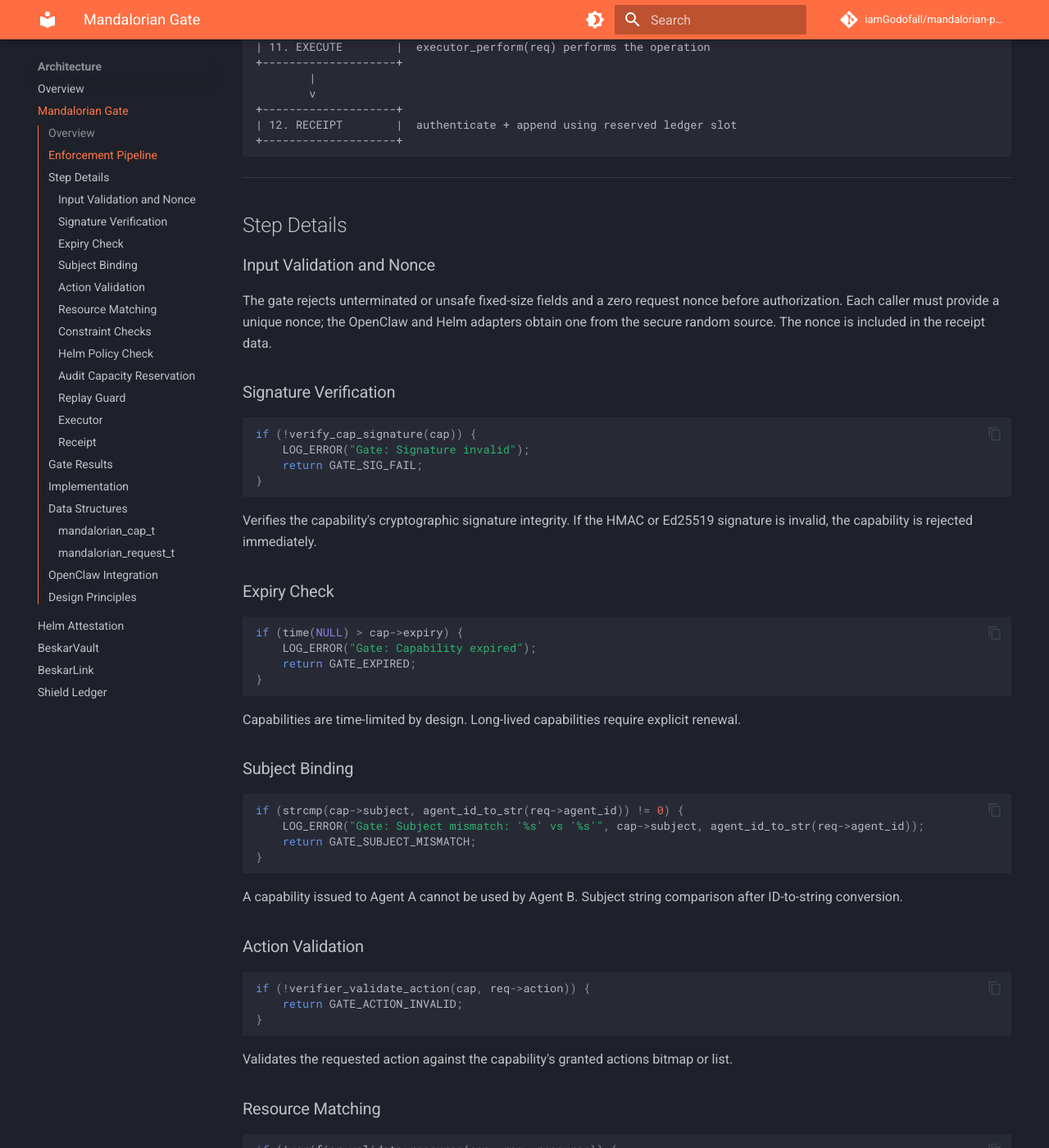
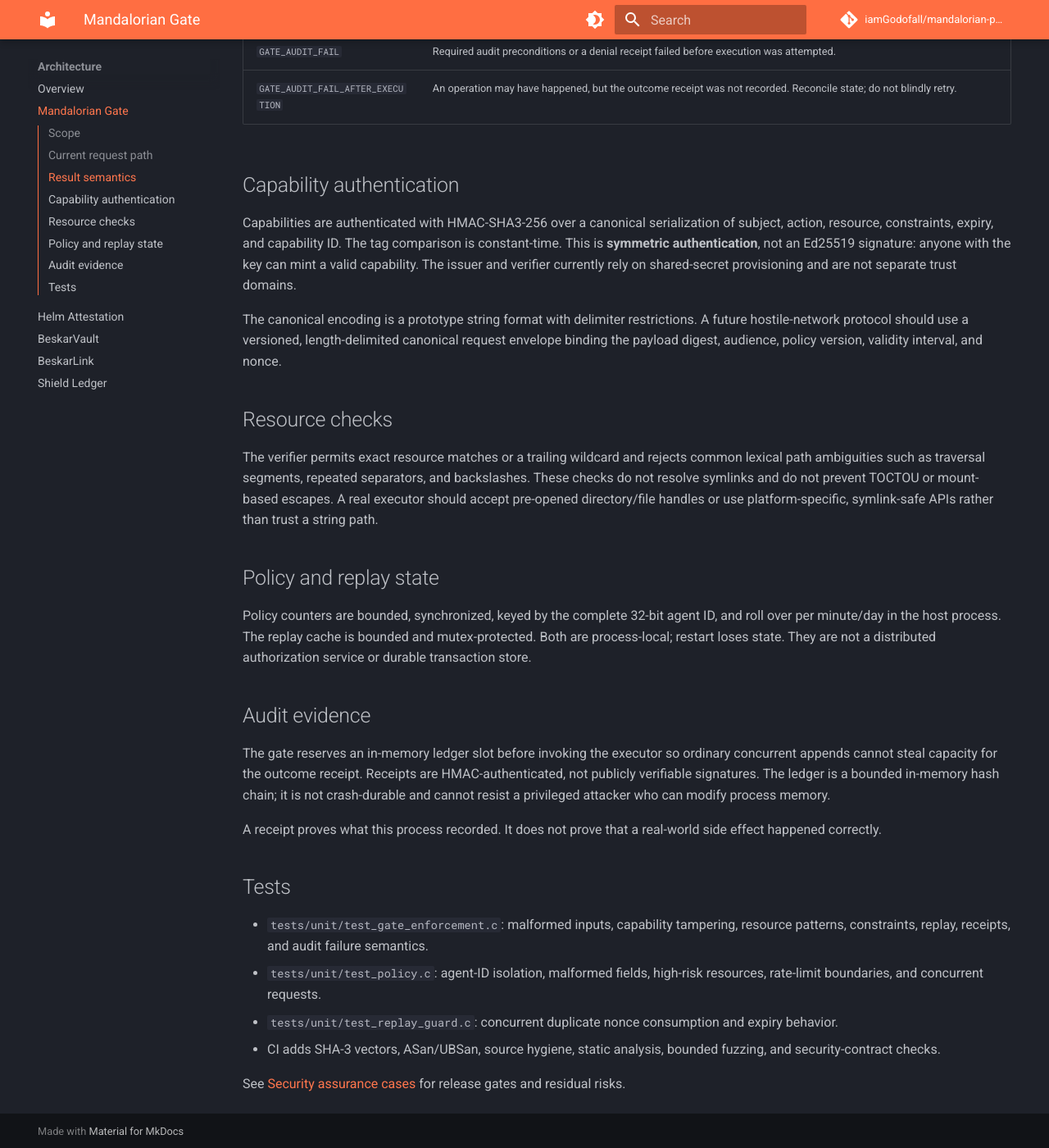
Before and after one commit to iamGodofall/mandalorian-project, an MkDocs documentation site: the page built from docs/architecture/gate.md, in a window 1280 px wide and 1400 px high, scrolled down 1596 px. Shown: the whole window at 82% size. Built offline with MkDocs 1.6.1 and Material for MkDocs 9.7.7, drawn with Linux system fonts in a browser that asks for light colours; comment, search, counter and statistics services are not loaded; some of the changed text lies outside the part shown.

Commit message:
Rewrite gate architecture around actual enforcement and result semantics

````diff
--- a/docs/architecture/gate.md
+++ b/docs/architecture/gate.md
@@ -1,297 +1,78 @@
-# Mandalorian Gate — Single Enforcement Point
+# Mandalorian Gate — Host Prototype
 
-> Every capability check. Every time. No exceptions. No bypass paths.
+> **Assurance boundary:** this is a host-side authorization library, not an OS isolation boundary. The current executor is simulated. Do not treat this document as proof that untrusted processes cannot bypass the gate.
 
----
+## Scope
 
-## Overview
+Implemented in `mandalorian/core/gate.c`, the gate validates a request against a capability, evaluates process-local policy, consumes a request nonce, reserves audit capacity, invokes the current executor backend, and records a receipt when possible.
 
-The Mandalorian Gate is the **only entry point** for capability-based operations in the Mandalorian system. All tool calls — `exec`, `read`, `write`, `process`, `web`, `memory`, `cron` — must pass through it. There are no side doors, no debug paths, no "just this once" exceptions.
+The gate can protect operations only when callers voluntarily route them through this library. It cannot prevent a process from using its own ambient OS permissions or invoking unrelated system APIs. Complete mediation requires a separately confined executor and OS-enforced capabilities/handles.
 
-Implemented in `mandalorian/core/gate.c`, enforced by `mandalorian_execute()`.
+## Current request path
 
----
-
-## Enforcement Pipeline
-
-```
-Tool Call Received
+```text
+Input bounds and nonce
         |
-        v
-+--------------------+
-| 1. INPUT           |  bounded fields and nonzero request nonce?
-+--------------------+
+Capability MAC verification and expiry
         |
-        v
-+--------------------+
-| 2. SIGNATURE       |  verify_cap_signature(cap) valid?
-+--------------------+
+Subject, action, resource, and payload constraints
         |
-        v
-+--------------------+
-| 3. EXPIRY          |  time(NULL) < cap->expiry?
-+--------------------+
+Contextual policy
         |
-        v
-+--------------------+
-| 4. SUBJECT         |  cap->subject == agent_id_to_str(req->agent_id)?
-+--------------------+
+Receipt key check + ledger slot reservation
         |
-        v
-+--------------------+
-| 5. ACTION          |  verifier_validate_action(cap, req->action)?
-+--------------------+
+Atomic process-local replay guard
         |
-        v
-+--------------------+
-| 6. RESOURCE        |  verifier_validate_resource(cap, req->resource)?
-+--------------------+
+Host executor (simulated)
         |
-        v
-+--------------------+
-| 7. CONSTRAINTS     |  verifier_check_constraints(cap, req->payload)?
-+--------------------+
-        |
-        v
-+--------------------+
-| 8. POLICY          |  policy_evaluate(req, cap) ALLOWs call?
-+--------------------+
-        |
-        v
-+--------------------+
-| 9. AUDIT RESERVE   |  receipt key available + ledger slot reserved?
-+--------------------+
-        |
-        v
-+--------------------+
-| 10. REPLAY GUARD   |  consume (agent_id, request_nonce) atomically?
-+--------------------+
-        |
-        v
-+--------------------+
-| 11. EXECUTE        |  executor_perform(req) performs the operation
-+--------------------+
-        |
-        v
-+--------------------+
-| 12. RECEIPT        |  authenticate + append using reserved ledger slot
-+--------------------+
+Receipt authentication + in-memory ledger append
 ```
 
----
+The sequence is useful for testing denial behavior and audit failure semantics. It does not provide durable replay state or durable audit evidence.
 
-## Step Details
-
-### Input Validation and Nonce
-
-The gate rejects unterminated or unsafe fixed-size fields and a zero request nonce before authorization. Each caller must provide a unique nonce; the OpenClaw and Helm adapters obtain one from the secure random source. The nonce is included in the receipt data.
-
-### Signature Verification
-
-```c
-if (!verify_cap_signature(cap)) {
-    LOG_ERROR("Gate: Signature invalid");
-    return GATE_SIG_FAIL;
-}
-```
-
-Verifies the capability's cryptographic signature integrity. If the HMAC or Ed25519 signature is invalid, the capability is rejected immediately.
-
-### Expiry Check
-
-```c
-if (time(NULL) > cap->expiry) {
-    LOG_ERROR("Gate: Capability expired");
-    return GATE_EXPIRED;
-}
-```
-
-Capabilities are time-limited by design. Long-lived capabilities require explicit renewal.
-
-### Subject Binding
-
-```c
-if (strcmp(cap->subject, agent_id_to_str(req->agent_id)) != 0) {
-    LOG_ERROR("Gate: Subject mismatch: '%s' vs '%s'", cap->subject, agent_id_to_str(req->agent_id));
-    return GATE_SUBJECT_MISMATCH;
-}
-```
-
-A capability issued to Agent A cannot be used by Agent B. Subject string comparison after ID-to-string conversion.
-
-### Action Validation
-
-```c
-if (!verifier_validate_action(cap, req->action)) {
-    return GATE_ACTION_INVALID;
-}
-```
-
-Validates the requested action against the capability's granted actions bitmap or list.
-
-### Resource Matching
-
-```c
-if (!verifier_validate_resource(cap, req->resource)) {
-    return GATE_RESOURCE_VIOLATION;
-}
-```
-
-Pattern matching against `cap->resource`. `/home/agent/*` does not grant `/etc/shadow`.
-
-### Constraint Checks
-
-```c
-if (!verifier_check_constraints(cap, req->payload)) {
-    return GATE_CONSTRAINT_FAIL;
-}
-```
-
-Rate limiting, payload size limits, and temporal constraints (business hours, maintenance windows).
-
-### Helm Policy Check
-
-```c
-if (!policy_evaluate(req, cap)) {
-    LOG_ERROR("Gate: Policy denied");
-    return GATE_POLICY_DENY;
-}
-```
-
-Dynamic security policy from Helm. Can revoke capabilities in real-time based on threat signals or schedule changes.
-
-### Audit Capacity Reservation
-
-Before invoking the executor, the gate verifies that receipt authentication is configured and reserves one ledger slot under the ledger mutex. Ordinary writers cannot consume reserved capacity. If no slot is available, the request is rejected before execution.
-
-### Replay Guard
-
-The gate atomically consumes the `(agent_id, request_nonce)` pair only after authorization and audit capacity reservation. A repeated pair is denied. The bounded, process-local cache keeps entries until the capability expiry and fails closed when no slot is available. This is not durable replay protection across process restarts, and it does not stop an authorized caller from deliberately creating a new request with a new nonce.
-
-### Executor
-
-```c
-ledger_reservation_t reservation = LEDGER_RESERVATION_INIT;
-if (!receipt_key_is_set() || reserve_ledger_entry(&reservation) != 0) {
-    return GATE_AUDIT_FAIL;  /* fail before executing */
-}
-exec_result_t exec_res = executor_perform(req);
-/* The outcome must consume the reserved slot, even on executor failure. */
-```
-
-Currently simulates the operation. The repository does not yet hand real filesystem or process authority through an seL4 object capability; do not treat the host C gate as an OS isolation boundary.
-
-### Receipt
-
-```c
-receipt_t receipt = generate_receipt(req, cap, GATE_OK, NULL);
-if (verify_receipt(&receipt) != 0 ||
-    log_receipt_reserved(&receipt, &reservation) != 0) {
-    return GATE_AUDIT_FAIL_AFTER_EXECUTION;
-}
-LOG_INFO("Gate: SUCCESS - authenticated receipt recorded");
-```
-
-The gate verifies the receipt MAC and consumes a ledger slot reserved before execution. It atomically consumes a nonzero per-request nonce after authorization; duplicate nonces are denied and the bounded replay cache fails closed when full. Denial receipt failures return `GATE_AUDIT_FAIL`; a receipt failure after execution returns `GATE_AUDIT_FAIL_AFTER_EXECUTION`. In that latter case, the operation may already have happened, so callers must not blindly retry. Malformed inputs that cannot safely be formatted may be rejected before a receipt can be created. Both the ledger and replay cache are process-local and non-durable.
-
----
-
-## Gate Results
+## Result semantics
 
 | Result | Meaning |
-|--------|---------|
-| `GATE_OK` | A real executor performed the operation and the result was receipted |
-| `GATE_SIMULATED` | Authorization and audit passed, but the host executor simulated the operation; no file operation occurred |
-| `GATE_SIG_FAIL` | Capability signature invalid |
-| `GATE_EXPIRED` | Capability expired |
-| `GATE_SUBJECT_MISMATCH` | Wrong agent |
-| `GATE_ACTION_INVALID` | Action not permitted |
-| `GATE_RESOURCE_VIOLATION` | Resource mismatch |
-| `GATE_CONSTRAINT_FAIL` | Rate/time constraint violated |
-| `GATE_POLICY_DENY` | Helm policy denied |
-| `GATE_EXEC_FAIL` | Executor error |
-| `GATE_AUDIT_FAIL` | Decision receipt could not be authenticated or recorded before execution; operation not attempted on the denial path |
-| `GATE_AUDIT_FAIL_AFTER_EXECUTION` | Operation was attempted/completed, but the outcome receipt could not be authenticated or recorded; outcome must be reconciled, not blindly retried |\n| `GATE_REPLAY_NONCE_INVALID` | Request nonce is zero or otherwise invalid |\n| `GATE_REPLAY_DETECTED` | Same agent/nonce pair was already consumed before expiry |\n| `GATE_REPLAY_CACHE_FULL` | Replay cache has no free/expired slot; request fails closed |
+|---|---|
+| `GATE_OK` | A real executor performed the operation and the outcome was recorded. The current host executor does not produce this result for file operations. |
+| `GATE_SIMULATED` | Authorization passed and a receipt was recorded, but the host executor simulated the operation; no file I/O occurred. |
+| `GATE_SIG_FAIL` | Capability authentication failed or its signed fields were malformed. |
+| `GATE_EXPIRED` | Capability expiry was reached. Expiry is exclusive: `now >= expiry` is expired. |
+| `GATE_SUBJECT_MISMATCH` | Capability subject does not match the request agent. |
+| `GATE_ACTION_INVALID` | The action does not match the grant. |
+| `GATE_RESOURCE_VIOLATION` | Resource syntax or grant matching failed. Checks are lexical, not symlink-safe filesystem confinement. |
+| `GATE_CONSTRAINT_FAIL` | Constraint parsing or payload-size enforcement failed. |
+| `GATE_POLICY_DENY` | Contextual policy denied the request. |
+| `GATE_REPLAY_DETECTED` | The same agent/nonce pair was already consumed in this process. |
+| `GATE_REPLAY_CACHE_FULL` | Replay state is exhausted; the request fails closed. |
+| `GATE_AUDIT_FAIL` | Required audit preconditions or a denial receipt failed before execution was attempted. |
+| `GATE_AUDIT_FAIL_AFTER_EXECUTION` | An operation may have happened, but the outcome receipt was not recorded. Reconcile state; do not blindly retry. |
 
----
+## Capability authentication
 
-## Implementation
+Capabilities are authenticated with HMAC-SHA3-256 over a canonical serialization of subject, action, resource, constraints, expiry, and capability ID. The tag comparison is constant-time. This is **symmetric authentication**, not an Ed25519 signature: anyone with the key can mint a valid capability. The issuer and verifier currently rely on shared-secret provisioning and are not separate trust domains.
 
-```c
-gate_result_t mandalorian_execute(mandalorian_request_t *req, mandalorian_cap_t *cap) {
-    LOG_INFO("Gate: Processing request from agent %u: %s %s",
-             req->agent_id, req->action, req->resource);
+The canonical encoding is a prototype string format with delimiter restrictions. A future hostile-network protocol should use a versioned, length-delimited canonical request envelope binding the payload digest, audience, policy version, validity interval, and nonce.
 
-    if (!verify_cap_signature(cap))        return GATE_SIG_FAIL;
-    if ((uint64_t)time(NULL) >= cap->expiry) return GATE_EXPIRED;
-    if (strcmp(cap->subject, agent_id_to_str(req->agent_id)) != 0) return GATE_SUBJECT_MISMATCH;
-    if (!verifier_validate_action(cap, req->action))              return GATE_ACTION_INVALID;
-    if (!verifier_validate_resource(cap, req->resource))           return GATE_RESOURCE_VIOLATION;
-    if (!verifier_check_constraints(cap, req->payload))            return GATE_CONSTRAINT_FAIL;
-    if (!policy_evaluate(req, cap))          return GATE_POLICY_DENY;
+## Resource checks
 
-    exec_result_t exec_res = executor_perform(req);
-    if (exec_res != EXEC_OK) return GATE_EXEC_FAIL;
+The verifier permits exact resource matches or a trailing wildcard and rejects common lexical path ambiguities such as traversal segments, repeated separators, and backslashes. These checks do not resolve symlinks and do not prevent TOCTOU or mount-based escapes. A real executor should accept pre-opened directory/file handles or use platform-specific, symlink-safe APIs rather than trust a string path.
 
-    receipt_t receipt = generate_receipt(req, cap, EXEC_OK, NULL);
-    log_receipt(&receipt);
+## Policy and replay state
 
-    return GATE_OK;
-}
-```
+Policy counters are bounded, synchronized, keyed by the complete 32-bit agent ID, and roll over per minute/day in the host process. The replay cache is bounded and mutex-protected. Both are process-local; restart loses state. They are not a distributed authorization service or durable transaction store.
 
----
+## Audit evidence
 
-## Data Structures
+The gate reserves an in-memory ledger slot before invoking the executor so ordinary concurrent appends cannot steal capacity for the outcome receipt. Receipts are HMAC-authenticated, not publicly verifiable signatures. The ledger is a bounded in-memory hash chain; it is not crash-durable and cannot resist a privileged attacker who can modify process memory.
 
-### `mandalorian_cap_t`
+A receipt proves what this process recorded. It does not prove that a real-world side effect happened correctly.
 
-```c
-typedef struct {
-    char subject[64];        // agent identifier
-    char action[32];         // e.g. "write", "read"
-    char resource[256];      // e.g. "/tmp/*"
-    char constraints[256];    // e.g. "maxSize=10KB"
-    uint64_t expiry;         // timestamp
-    uint8_t signature[64];   // HMAC or Ed25519
-    char cap_id[32];
-} mandalorian_cap_t;
-```
+## Tests
 
-### `mandalorian_request_t`
+- `tests/unit/test_gate_enforcement.c`: malformed inputs, capability tampering, resource patterns, constraints, replay, receipts, and audit failure semantics.
+- `tests/unit/test_policy.c`: agent-ID isolation, malformed fields, high-risk resources, rate-limit boundaries, and concurrent requests.
+- `tests/unit/test_replay_guard.c`: concurrent duplicate nonce consumption and expiry behavior.
+- CI adds SHA-3 vectors, ASan/UBSan, source hygiene, static analysis, bounded fuzzing, and security-contract checks.
 
-```c
-typedef struct {
-    uint32_t agent_id;
-    char action[32];
-    char resource[256];
-    char payload[1024];  // e.g. file data
-} mandalorian_request_t;
-```
-
----
-
-## OpenClaw Integration
-
-The OpenClaw agent adapter (`mandalorian/agent/openclaw-adapter.c`) routes all tool calls through the gate:
-
-```c
-int openclaw_forward(tool_id, agent_id, resource, payload, cap, receipt) {
-    // Builds mandalorian_request_t from OpenClaw tool call
-    // Routes through 9-step gate enforcement
-    // Logs receipt to Shield Ledger
-    // Returns OpenClaw errno (0 = success)
-}
-```
-
-The intended integration routes supported tool calls through the gate. This statement is an architectural requirement, not proof that every production tool path is currently mediated. Receipt creation or ledger append can fail, and malformed input may be rejected before a receipt is available.
-
----
-
-## Design Principles
-
-1. **Single entry point** — No tool call can bypass the gate
-2. **Fail-secure** — Any check failure = rejection
-3. **Least privilege** — Capabilities grant only what is strictly needed
-4. **Time-bounded** — All capabilities expire; renewal requires explicit re-authentication
-5. **Loggable** — Every decision is recorded as a receipt in the Shield Ledger
+See [Security assurance cases](../security/ASSURANCE_CASES.md) for release gates and residual risks.
````
